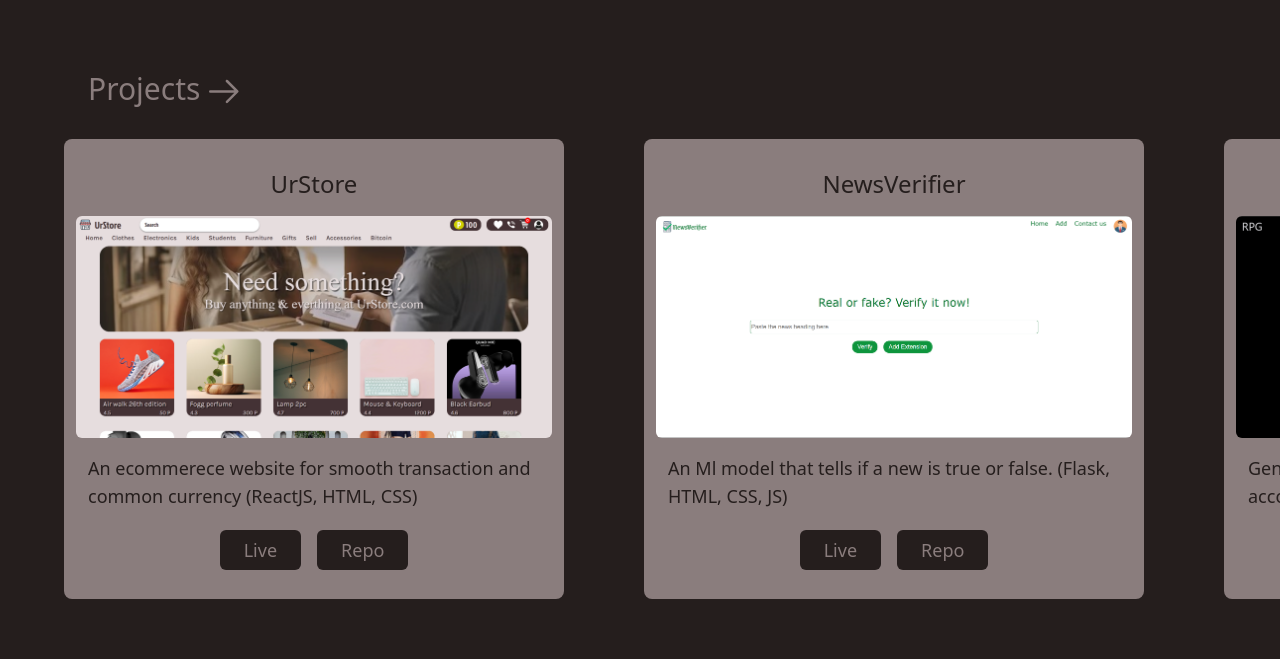
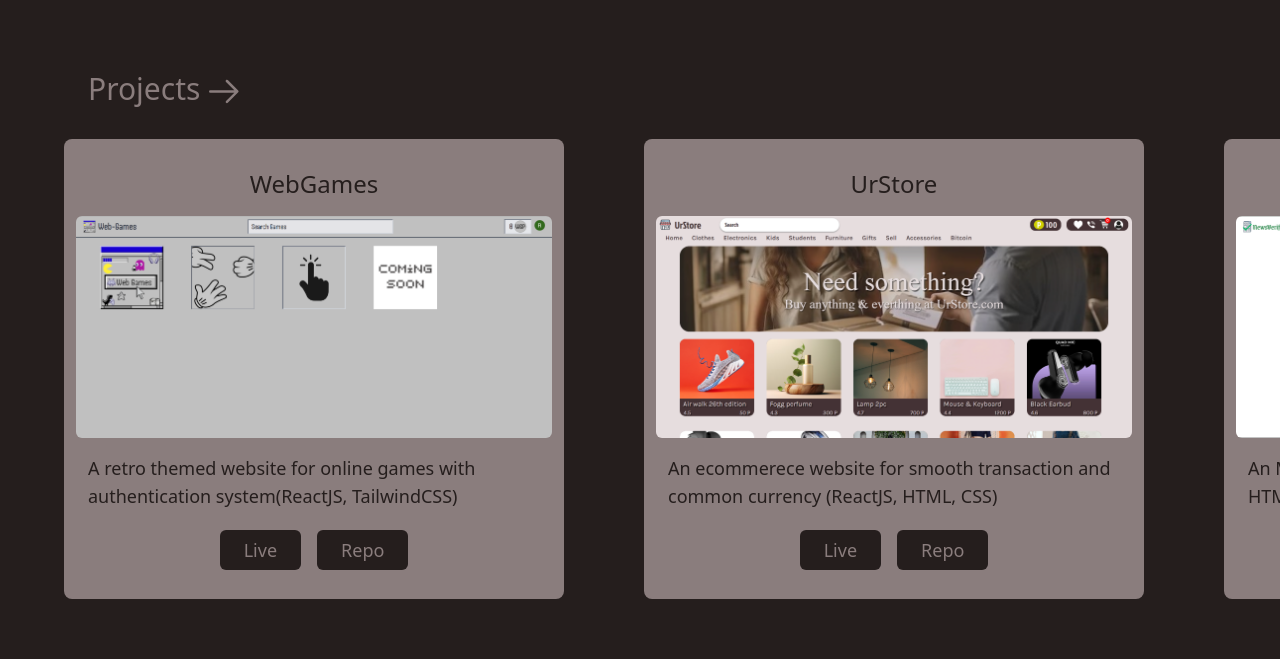
Before and after one commit to RaviPatel94/Portfolio, a React (Vite) app: page / in a window 1280 px wide. Shown: the part 1660-2319 px from the top of the page. Built offline with nearby package versions, Linux system fonts and the light colour scheme; a web font is replaced by a local one.

Commit message:
added webgames

```diff
--- a/src/components/About.jsx
+++ b/src/components/About.jsx
@@ -8,10 +8,10 @@ function About() {
     Aos.init({duration:400});
   },[])
   return (
-    <div className=' sm:h-screen flex flex-col sm:flex-row justify-center items-center gap-5 transition-transform'>
+    <div className=' sm:h-screen flex flex-col lg:flex-row justify-center items-center gap-5 transition-transform'>
       <div className=' max-w-lg flex flex-col items-center'>
       <div className=' text-3xl pb-5'>About Me</div>
-      <div className=' sm:w-[480px] h-[194px] sm:h-[166px] text-lg sm:text-xl px-5 '>
+      <div className=' sm:w-[480px] h-[280px] sm:h-[166px] text-lg sm:text-xl px-5 '>
         <TypedText
         strings={["I am an enthusiastic developer from India, currently pursuing a B.Tech degree in my third year at an engineering college. I have a passion for designing and developing visually appealing and highly functional websites. Additionally, I am keenly interested in data science and artificial intelligence and actively explore their implementation in real-world projects."]}
         typeSpeed={20}
--- a/src/components/Projects.jsx
+++ b/src/components/Projects.jsx
@@ -7,7 +7,16 @@ function Projects() {
         <div className='text-3xl pb-1 sm:pl-16 sm:ml-6'>Projects</div>
         <GoArrowRight size={40} />
       </div>
-        <div className=' h-[500px] sm:h-[470px] relative flex gap-8 sm:gap-20 px-4 sm:px-16 overflow-x-scroll scroll-smooth '>
+        <div className=' h-[500px] sm:h-[470px] relative flex gap-4 sm:gap-20 px-4 sm:px-16 overflow-x-scroll scroll-smooth '>
+            <div className=' projcontainer'>
+              <div className='text-2xl pt-3 text-primary'>WebGames</div>
+              <div><img src="/images/chillwebgames.png" className='w-12/12 object-contain rounded-md' alt="" /></div>
+              <div className='text-lg pl-3 pb-1 text-primary break-words '>A retro themed website for online games with authentication system(ReactJS, TailwindCSS)</div>
+              <div className=' flex gap-4 whitespace-nowrap'>
+                <button className='projbtn'> <a href="https://chillwebgames.vercel.app/" target='blank'>Live</a></button>
+                <button className='projbtn'> <a href="https://github.com/RaviPatel94/Webgames" target='blank'>Repo</a></button>
+              </div>
+            </div>
             <div className=' projcontainer'>
               <div className='text-2xl pt-3 text-primary'>UrStore</div>
               <div><img src="/images/urstore.png" className='w-12/12 object-contain rounded-md' alt="" /></div>
```
Also changed, not shown: public/images/chillwebgames.png (added).
